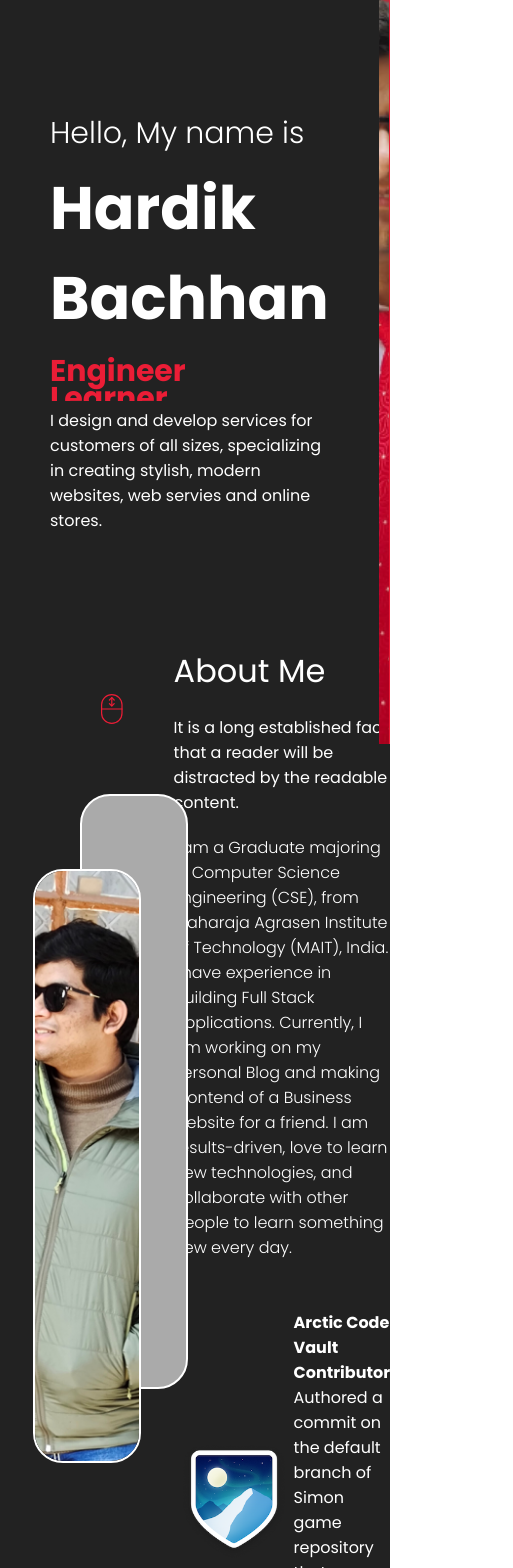
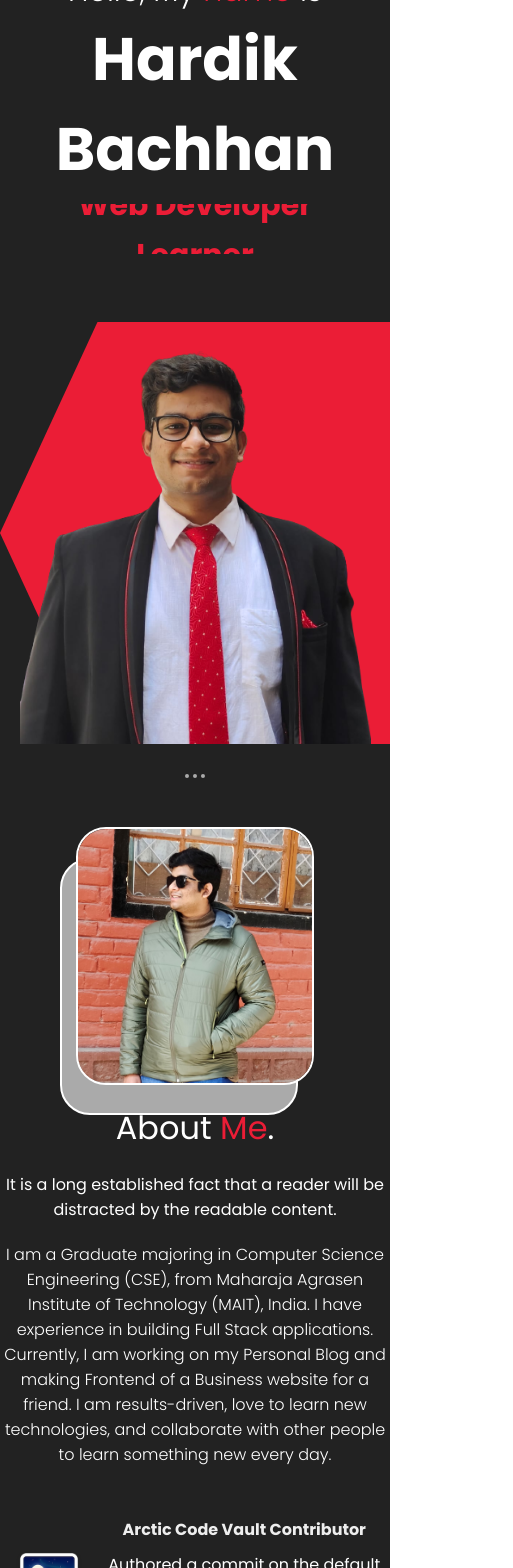
Before and after one commit to hardikbachhan/portfolio, a React (Create React App) app: page / in a window 390 px wide. Shown: the part 100-1668 px from the top of the page, 513 px wide, since content can reach past the window. Built offline with nearby package versions, Linux system fonts and the light colour scheme.

Commit message:
add 480px screen width responsive design

```diff
--- a/package.json
+++ b/package.json
@@ -1,5 +1,6 @@
 {
   "name": "portfolio",
+  "homepage": "https://hardikbachhan.netlify.app",
   "version": "0.1.0",
   "private": true,
   "dependencies": {
--- a/src/App.js
+++ b/src/App.js
@@ -19,8 +19,11 @@ function App() {
     >
       <Toggle />
       <Intro />
+      <hr />
       <About />
+      <hr />
       <ProductList />
+      <hr />
       <Contact />
     </div>
   );
--- a/src/app.css
+++ b/src/app.css
@@ -7,6 +7,14 @@ body {
     font-family: 'Poppins', sans-serif;
 }
 
+hr {
+    border-style: dotted none none;
+    width: 5%;
+    border-width: 4px;
+    color: #aaa;
+    margin: 30px auto 10px auto;
+}
+
 ::-webkit-scrollbar {
     display: none;
     width: 0;
--- a/src/components/about/About.jsx
+++ b/src/components/about/About.jsx
@@ -24,7 +24,7 @@ function About() {
         </div>
       </div>
       <div className="a-right">
-        <h1 className="a-title">About Me</h1>
+        <h1 className="a-title">About <span style={{color: "#EB1D36"}}>Me</span>.</h1>
         <p className="a-sub">
           It is a long established fact that a reader will be distracted by the
           readable content.
--- a/src/components/about/about.css
+++ b/src/components/about/about.css
@@ -20,7 +20,7 @@
 .a-card.bg {
     position: absolute;
     top: 50px;
-    left: 80px;
+    left: 95px;
     background-color: #333;
 }
 
@@ -36,12 +36,6 @@
     width: 100%;
     height: 100%;
     object-fit: cover;
-}
-
-.a-award-img {
-    width: 120px;
-    height: 120px;
-    border-radius: 20px;
 }
 
 .a-title {
@@ -63,13 +57,46 @@
     justify-content: space-around;
 }
 
+.a-award-img {
+    width: 120px;
+    height: 120px;
+    border-radius: 20px;
+}
+
 .a-award-texts {
     width: 70%;
     align-items: center;
 }
 
-.a-awards-title {
+.a-award-title {
     font-weight: bold;
-    color: #555;
+    color: #eee;
     margin-bottom: 10px;
 }
+
+@media screen and (max-width: 1000px) {
+    .a {
+        flex-direction: column;
+        text-align: center;
+        margin-top: 30px;
+    }
+
+    .a-left {
+        width: 100%;
+    }
+
+    .a-card {
+        height: 30vh;
+    }
+
+    .a-card.bg {
+        top: 50px;
+        left: 60px;
+    }
+
+    .a-award-img {
+        width: 80px;
+        height: 80px;
+        border-radius: 20px;
+    }
+}
--- a/src/components/contact/Contact.jsx
+++ b/src/components/contact/Contact.jsx
@@ -45,7 +45,10 @@ function Contact() {
       <div className="c-bg"></div>
       <div className="c-wrapper">
         <div className="c-left">
-          <h1 className="c-title">Let's discuss your Project.</h1>
+          <h1 className="c-title">
+            Let's discuss your <span style={{ color: "#EB1D36" }}>Project</span>
+            .
+          </h1>
           <div className="c-info">
             <div className="c-info-item">
               <img src="/img/email.png" alt="email" className="c-icon" />
@@ -60,7 +63,8 @@ function Contact() {
         <div className="c-right">
           <p className="c-desc">
             <strong>What's your story?</strong> Get in touch. Always up for
-            freelancing if the right project comes along. Me.
+            freelancing if the right project comes along. <br />
+            <span style={{ color: "#EB1D36" }}>Me</span>.
           </p>
           <form ref={formRef} onSubmit={handleSubmit} className="submit-form">
             <input
--- a/src/components/contact/contact.css
+++ b/src/components/contact/contact.css
@@ -96,3 +96,41 @@ button:hover {
     font-weight: 300;
     margin-top: 20px;
 }
+
+@media screen and (max-width: 1000px) {
+    .c {
+        margin-top: 30px;
+    }
+
+    .c-wrapper {
+        flex-direction: column;
+        padding: 0px 50px;
+    }
+
+    .c-title {
+        font-size: 30px;
+    }
+
+    .c-info-item {
+        width: 100%;
+        margin: 20px 0px;
+    }
+
+    .c-right {
+        margin-top: 25px;
+    }
+
+    form {
+        margin-top: 10px;
+        display: flex;
+        flex-wrap: wrap;
+    }
+
+    input {
+        width: 100%;
+    }
+
+    button {
+        margin-top: 10px;
+    }
+}
--- a/src/components/intro/Intro.jsx
+++ b/src/components/intro/Intro.jsx
@@ -6,13 +6,13 @@ function Intro() {
     <div className="i">
       <div className="i-left">
         <div className="i-left-wrapper">
-          <h2 className="i-intro">Hello, My name is</h2>
+          <h2 className="i-intro">Hello, My <span style={{color: "#EB1D36"}}>name</span> is</h2>
           <h1 className="i-name">Hardik Bachhan</h1>
           <div className="i-title">
             <div className="i-title-wrapper">
+              <div className="i-title-item">Software Engineer</div>
+              <div className="i-title-item">Artist</div>
               <div className="i-title-item">Web Developer</div>
-              <div className="i-title-item">Artist</div>
-              <div className="i-title-item">Software Engineer</div>
               <div className="i-title-item">Learner</div>
               <div className="i-title-item">Scuba Diver</div>
             </div>
--- a/src/components/intro/intro.css
+++ b/src/components/intro/intro.css
@@ -1,13 +1,13 @@
 .i {
     display: flex;
     height: 100vh;
-
 }
 
 .i-left {
     flex: 1;
     display: flex;
     align-items: center;
+    justify-content: center;
 }
 
 .i-right {
@@ -79,7 +79,6 @@
     height: 100%;
     object-fit: cover;
     position: absolute;
-    /* border-radius: 10px; */
 }
 
 .i-bg {
@@ -91,3 +90,34 @@
     top: 0;
     right: 0;
 }
+
+@media screen and (max-width: 1000px) {
+    .i {
+        flex-direction: column;
+    }
+
+    .i-title {
+        margin-top: 10px;
+    }
+
+    .i-left-wrapper {
+        padding: 10px;
+        align-items: center;
+        text-align: center;
+        justify-content: center;
+        height: 100%;
+    }
+
+    .i-title-item {
+        justify-content: center;
+    }
+
+    .i-desc {
+        display: none;
+    }
+
+    .i-right {
+        display: flex;
+        justify-content: center;
+    }
+}
--- a/src/components/product list/ProductList.jsx
+++ b/src/components/product list/ProductList.jsx
@@ -7,7 +7,7 @@ function ProductList() {
     return (
         <div className="pl">
             <div className="pl-texts">
-                <h1 className="pl-title">Create & Inspire.</h1>
+                <h1 className="pl-title">Create & <span style={{color: "#EB1D36"}}>Inspire</span>.</h1>
                 <p className="pl-desc">
                     This is a creative portfolio that your work has been waiting for. Beautiful homes, stunning portfolio styles & a whole lot more awaits inside.
                 </p>
--- a/src/components/product list/product/product.css
+++ b/src/components/product list/product/product.css
@@ -43,3 +43,10 @@
 .p:hover .p-img {
     transform: translateY(-100%);
 }
+
+@media screen and (max-width: 1000px) {
+    .p {
+        width: 40%;
+        height: 20vh;
+    }
+}
--- a/src/components/product list/productlist.css
+++ b/src/components/product list/productlist.css
@@ -25,3 +25,22 @@
     flex-wrap: wrap;
     justify-content: space-between;
 }
+
+@media screen and (max-width: 1000px) {
+    .pl {
+        margin-top: 30px;
+        padding: 10px;
+    }
+
+    .pl-texts {
+        width: 100%;
+    }
+
+    .pl-title {
+        margin-bottom: 16px;
+    }
+
+    .pl-desc {
+        display: none;
+    }
+}
```
